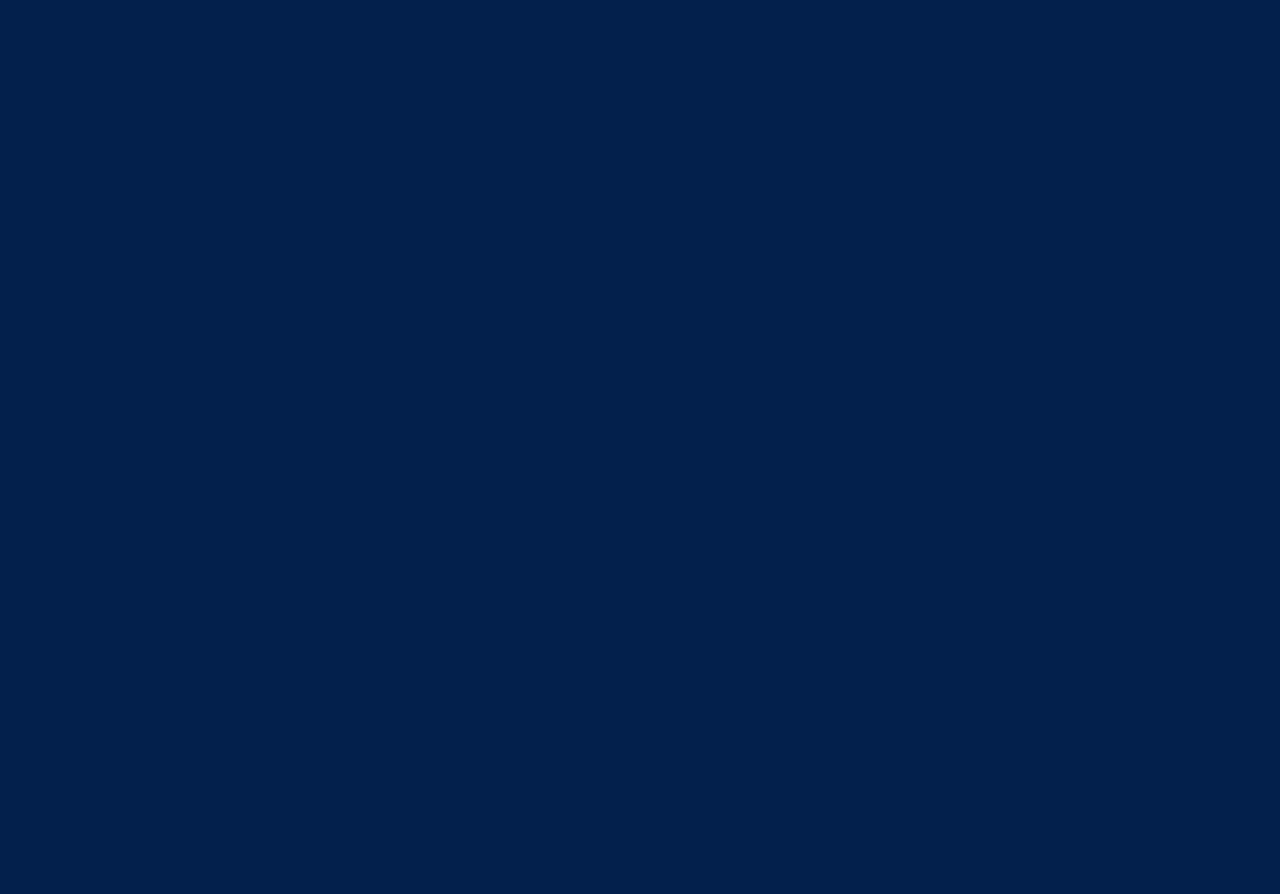
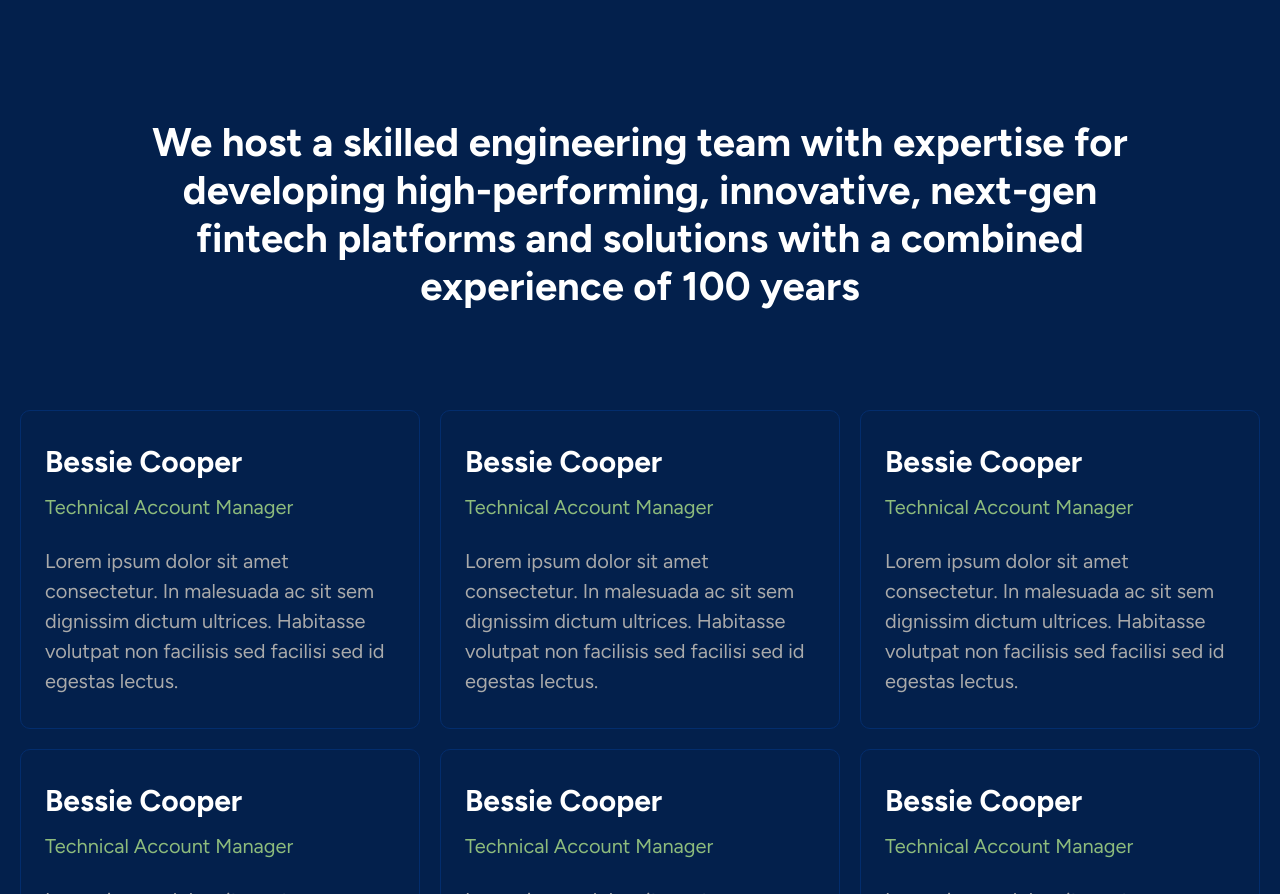
Before and after one commit to nguyennghi3489/gtg, a Next.js app: page /about in a window 1280 px wide. Shown: the part 1906-2800 px from the top of the page. Before the commit the page ends 1904 px from the top, so only its background shows below. Built offline with nearby package versions, Linux system fonts and the light colour scheme.

Commit message:
feat: update about page

```diff
--- /dev/null
+++ b/src/components/article-list/index.tsx
@@ -0,0 +1,63 @@
+import { Text, Title } from "../share/typography";
+import styles from "./style.module.css";
+
+export const ArticleList = () => {
+    return (
+        <div className={styles.articleList}>
+            <div className={styles.article}>
+                <Title>Bessie Cooper</Title>
+                <Text className={styles.role}>Technical Account Manager</Text>
+                <Text className={styles.info}>
+                    Lorem ipsum dolor sit amet consectetur. In malesuada ac sit
+                    sem dignissim dictum ultrices. Habitasse volutpat non
+                    facilisis sed facilisi sed id egestas lectus.
+                </Text>
+            </div>
+            <div className={styles.article}>
+                <Title>Bessie Cooper</Title>
+                <Text className={styles.role}>Technical Account Manager</Text>
+                <Text className={styles.info}>
+                    Lorem ipsum dolor sit amet consectetur. In malesuada ac sit
+                    sem dignissim dictum ultrices. Habitasse volutpat non
+                    facilisis sed facilisi sed id egestas lectus.
+                </Text>
+            </div>
+            <div className={styles.article}>
+                <Title>Bessie Cooper</Title>
+                <Text className={styles.role}>Technical Account Manager</Text>
+                <Text className={styles.info}>
+                    Lorem ipsum dolor sit amet consectetur. In malesuada ac sit
+                    sem dignissim dictum ultrices. Habitasse volutpat non
+                    facilisis sed facilisi sed id egestas lectus.
+                </Text>
+            </div>
+            <div className={styles.article}>
+                <Title>Bessie Cooper</Title>
+                <Text className={styles.role}>Technical Account Manager</Text>
+                <Text className={styles.info}>
+                    Lorem ipsum dolor sit amet consectetur. In malesuada ac sit
+                    sem dignissim dictum ultrices. Habitasse volutpat non
+                    facilisis sed facilisi sed id egestas lectus.
+                </Text>
+            </div>
+            <div className={styles.article}>
+                <Title>Bessie Cooper</Title>
+                <Text className={styles.role}>Technical Account Manager</Text>
+                <Text className={styles.info}>
+                    Lorem ipsum dolor sit amet consectetur. In malesuada ac sit
+                    sem dignissim dictum ultrices. Habitasse volutpat non
+                    facilisis sed facilisi sed id egestas lectus.
+                </Text>
+            </div>
+            <div className={styles.article}>
+                <Title>Bessie Cooper</Title>
+                <Text className={styles.role}>Technical Account Manager</Text>
+                <Text className={styles.info}>
+                    Lorem ipsum dolor sit amet consectetur. In malesuada ac sit
+                    sem dignissim dictum ultrices. Habitasse volutpat non
+                    facilisis sed facilisi sed id egestas lectus.
+                </Text>
+            </div>
+        </div>
+    );
+};
--- /dev/null
+++ b/src/components/article-list/style.module.css
@@ -0,0 +1,23 @@
+.articleList {
+    display: flex;
+    justify-content: flex-start;
+    gap: var(--paddingMD);
+    flex-wrap: wrap;
+}
+.article {
+    width: 30%;
+    flex-grow: 1;
+    text-align: left;
+    border: 1px solid var(--borderColor);
+    border-radius: 10px;
+    padding: var(--paddingXL) var(--paddingLG);
+}
+
+.role {
+    color: var(--green);
+    margin-top: var(--paddingSM);
+}
+
+.info {
+    margin-top: var(--paddingLG);
+}
--- a/src/components/nav-bar/index.tsx
+++ b/src/components/nav-bar/index.tsx
@@ -6,8 +6,12 @@ export const NavBar = () => (
             <img src="/gtg-logo.png" />
         </div>
         <ul className={styles.nav}>
-            <li>HOME</li>
-            <li>ABOUT</li>
+            <li>
+                <a href="/"> HOME</a>
+            </li>
+            <li>
+                <a href="/about">ABOUT</a>
+            </li>
             <li>SERVICES +</li>
             <li>ARTICLES</li>
             <li>CONTACT</li>
--- a/src/pages/about.tsx
+++ b/src/pages/about.tsx
@@ -2,9 +2,11 @@ import Head from "next/head";
 import styles from "@/styles/About.module.css";
 import { NavBar } from "@/components/nav-bar";
 import { GradientContainer } from "@/components/share/gradient-container";
-import { Heading1, Text } from "@/components/share/typography";
+import { Heading1, Heading2, Text, Title } from "@/components/share/typography";
 import { Button } from "antd";
 import { StatisticGroupText } from "@/components/share/statistic-group-text";
+import { ArticleList } from "@/components/article-list";
+import { Footer } from "@/components/footer";
 
 const About = () => {
     return (
@@ -88,6 +90,16 @@ const About = () => {
                     <StatisticGroupText factor="Team Experience" value="234+" />
                     <StatisticGroupText factor="Size" value="57+" />
                 </div>
+                <section className={styles.articleSection}>
+                    <Heading2 className={styles.articleHeading}>
+                        We host a skilled engineering team with expertise for
+                        developing high-performing, innovative, next-gen fintech
+                        platforms and solutions with a combined experience of
+                        100 years
+                    </Heading2>
+                    <ArticleList />
+                </section>
+                <Footer />
             </main>
         </>
     );
--- a/src/styles/About.module.css
+++ b/src/styles/About.module.css
@@ -29,3 +29,15 @@
     display: flex;
     justify-content: space-between;
 }
+
+.articleSection {
+    margin-top: 100px;
+    padding: var(--paddingMD);
+    text-align: center;
+}
+
+.articleHeading {
+    width: 80%;
+    margin: 0 auto 100px;
+    text-align: center;
+}
--- a/src/styles/globals.css
+++ b/src/styles/globals.css
@@ -45,6 +45,8 @@
     --gray: #aaaaaa;
     --white: #fff;
     --backgroundColor: #03204c;
+    --borderColor: #032d6d;
+    --green: #8dbb7c;
 
     --paddingXXS: 4px;
     --paddingXS: 8px;
```
